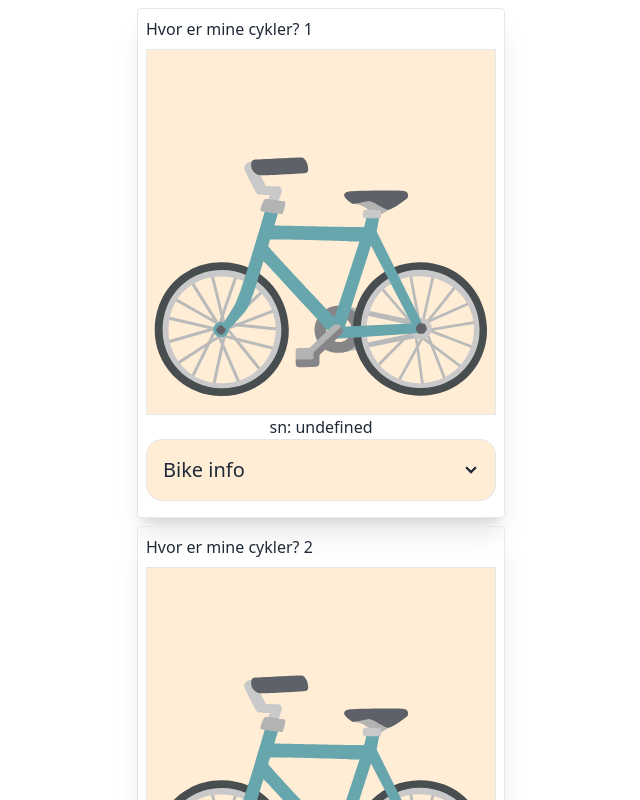
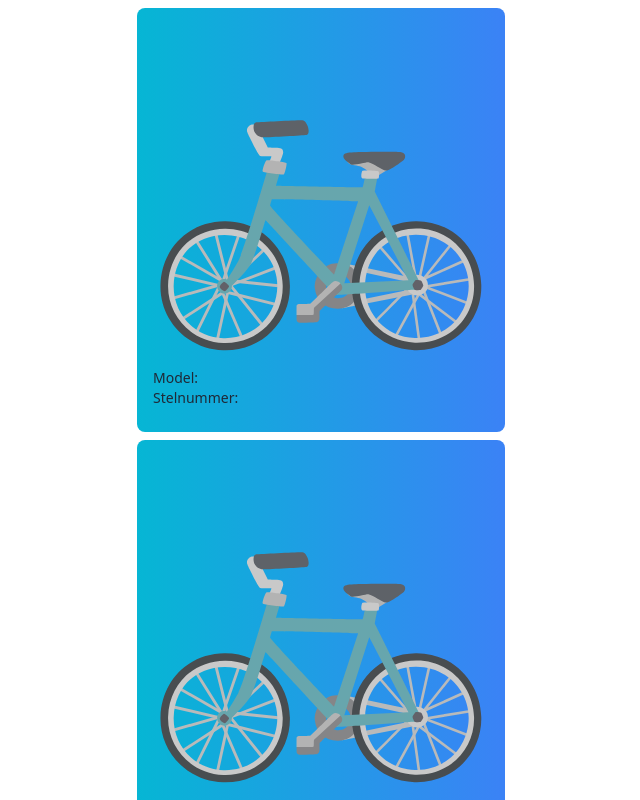
Before and after one commit to Mihusu/myBicycle, a React (Vite) app in the folder site/: page /mybikes in a window 1280 px wide. Shown: the top 800 px of the page, without its empty margins (319-959 px from the left). Built offline with nearby package versions, Linux system fonts and the light colour scheme.

Commit message:
A lot of front-end implementations
A lot of front-end implementations regarding registration and my bike site.

```diff
--- a/site/package.json
+++ b/site/package.json
@@ -9,7 +9,12 @@
     "preview": "vite preview"
   },
   "dependencies": {
+    "@react-md/icon": "^5.1.3",
+    "@react-md/list": "^5.1.3",
+    "@react-md/theme": "^5.1.3",
+    "@react-md/typography": "^5.1.3",
     "daisyui": "^2.50.0",
+    "framer-motion": "^9.1.7",
     "react": "^18.2.0",
     "react-dom": "^18.2.0",
     "react-dropzone": "^14.2.3",
--- a/site/src/App.jsx
+++ b/site/src/App.jsx
@@ -1,10 +1,14 @@
-import { createBrowserRouter, RouterProvider, Navigate } from "react-router-dom"
+import {
+  createBrowserRouter,
+  RouterProvider,
+  Navigate,
+} from "react-router-dom";
 
 // Non-auth pages
 import Login from "./pages/Login";
 import NotFound from "./pages/NotFound";
 import MyBikes from "./pages/MyBikes";
-import Test from "./pages/Test"
+import Test from "./pages/Test";
 import BikeRegistration from "./pages/BikeRegistration";
 
 // Auth pages
@@ -13,10 +17,11 @@ import ClaimBikePage from "./pages/ClaimBike";
 function App() {
   // router
   const router = createBrowserRouter([
-    { // Homepage is left unused
+    {
+      // Homepage is left unused
       path: "/",
-      element: <Test />, /*<Navigate to={"/mybikes"}*/
-      errorElement: <NotFound />
+      element: <Test /> /*<Navigate to={"/mybikes"}*/,
+      errorElement: <NotFound />,
     },
     {
       path: "/login",
@@ -37,14 +42,10 @@ function App() {
       path: "/claim",
       element: <ClaimBikePage />,
       errorElement: <NotFound />,
-    }])
+    },
+  ]);
 
-
-
-
-
-  return <RouterProvider router={router} />
-
+  return <RouterProvider router={router} />;
 }
 
-export default App
+export default App;
--- a/site/src/components/BikeComponent.jsx
+++ /dev/null
@@ -1,53 +0,0 @@
-import React from 'react'
-import {useState} from 'react'
-
-function BikeComponent(props) {
-
-    const [bikeInfo, setBikeInfo] = useState(0);
-
-    const transferBikeOwnership = (info) => {
-        console.log(info);
-    }
-
-    return (
-        <div className='container flex flex-col py-2'>
-
-            <img className='py-2 border bg-orange-100'
-                src={
-                    props.billede || "../src/assets/bicycle-svgrepo.svg"
-                }
-                alt={"../src/assets/bicycle-svgrepo.svg"}/>
-
-            <p className='place-self-center'>
-                {
-                "sn: " + props.serialNumber || "no serial number available"
-            }</p>
-
-            <div tabIndex={0}
-                className="collapse collapse-arrow border border-base-300 bg-orange-100 rounded-box">
-                <input type="checkbox" className="peer"/>
-                <div className="collapse-title text-xl font-medium">
-                    Bike info
-                </div>
-                <div className="collapse-content">
-                    <p>{
-                        props.info || "no info available"
-                    }</p>
-
-                    <div className='flex justify-between py-2'>
-                        <button className='btn btn-accent'
-                            onClick={
-                                () => transferBikeOwnership("infoo")
-                        }>Overfør</button>
-                        <button className='btn btn-warning'
-                            disabled={false}>Meld Stjålet</button>
-                    </div>
-                </div>
-            </div>
-
-
-        </div>
-    )
-}
-
-export default BikeComponent
--- /dev/null
+++ b/site/src/components/MyBikes/BikeComponent.jsx
@@ -0,0 +1,48 @@
+import React from "react";
+import { motion } from "framer-motion";
+import { useState } from "react";
+
+const BikeComponent = () => {
+  const [isOpen, setIsOpen] = useState(false);
+
+  return (
+    // {App}
+    <div className="m-0 p-0 box-border display: flex justify-center ">
+      <motion.div
+        transition={{ layout: { duration: 1, type: "spring" } }}
+        Layout
+        onClick={() => setIsOpen(!isOpen)}
+        className="bg-gradient-to-r from-cyan-500 to-blue-500 rounded-lg p-4"
+      >
+        <img
+          src="../src/assets/bicycle-svgrepo.svg"
+          alt="Bike"
+          className="mx-auto"
+        />
+        <motion Layout="position" className="">
+          <div className="flex flex-col justify-center py-2 text-sm">
+            <p>Model:</p>
+            <p>Stelnummer:</p>
+          </div>
+        </motion>
+
+        {isOpen && (
+          <motion.div className="">
+            <div className="flex flex-col justify-center py-2 text-sm">
+              <p>Type:</p>
+              <p>Farve:</p>
+            </div>
+
+            <div className="flex justify-between py-10 ">
+              <button className="btn btn-accent">Overfør</button>
+              <button className="btn btn-warning"> Meld Stjålet</button>
+            </div>
+          </motion.div>
+        )}
+      </motion.div>
+    </div>
+  );
+};
+
+export default BikeComponent;
+// h-40
--- a/site/src/components/register/DropzoneFunc.jsx
+++ b/site/src/components/register/DropzoneFunc.jsx
@@ -22,10 +22,10 @@ function DropZoneComponent({}) {
   const { getRootProps, getInputProps, isDragReject, isDragAccept } =
     useDropzone({
       onDrop,
-      multiple: false,
+      multiple: true,
       accept: {
         "image/png": [],
-        "image/jpeg": ['.jpeg','.jpg'],
+        "image/jpeg": [".jpeg", ".jpg"],
       },
     });
 
--- a/site/src/pages/MyBikes.jsx
+++ b/site/src/pages/MyBikes.jsx
@@ -1,29 +1,17 @@
-import {useState} from 'react'
-import BikeComponent from '../components/BikeComponent';
+import { useState } from "react";
+import BikeComponent from "../components/MyBikes/BikeComponent";
 
 const MineCykler = () => {
+  const [count, setCount] = useState(0);
+  let col_val = 500;
 
-    const [count, setCount] = useState(0)
-    let col_val = 500;
+  return (
+    <div className="container max-w-sm mx-auto p-2 space-y-2 ">
+      {[...Array(4)].map((_, key) => {
+        return <BikeComponent />;
+      })}
+    </div>
+  );
+};
 
-    return (
-        <div className="App">
-
-            <div className='container max-w-sm mx-auto p-2 space-y-2 '>
-                {
-                [...Array(4)].map((_, key) => {
-                    return (
-                        <div key={key}
-                            className={`w-full bg-content shadow-xl border rounded p-2 focus:py-48`}>
-                            <div>Hvor er mine cykler? {key + 1}</div>
-
-                            <BikeComponent />
-                        </div>
-                    )
-                })
-            } </div>
-        </div>
-    )
-}
-
-export default MineCykler
+export default MineCykler;
```
Also changed, not shown: 1 other file (tests, documents, lock files or other folders).
